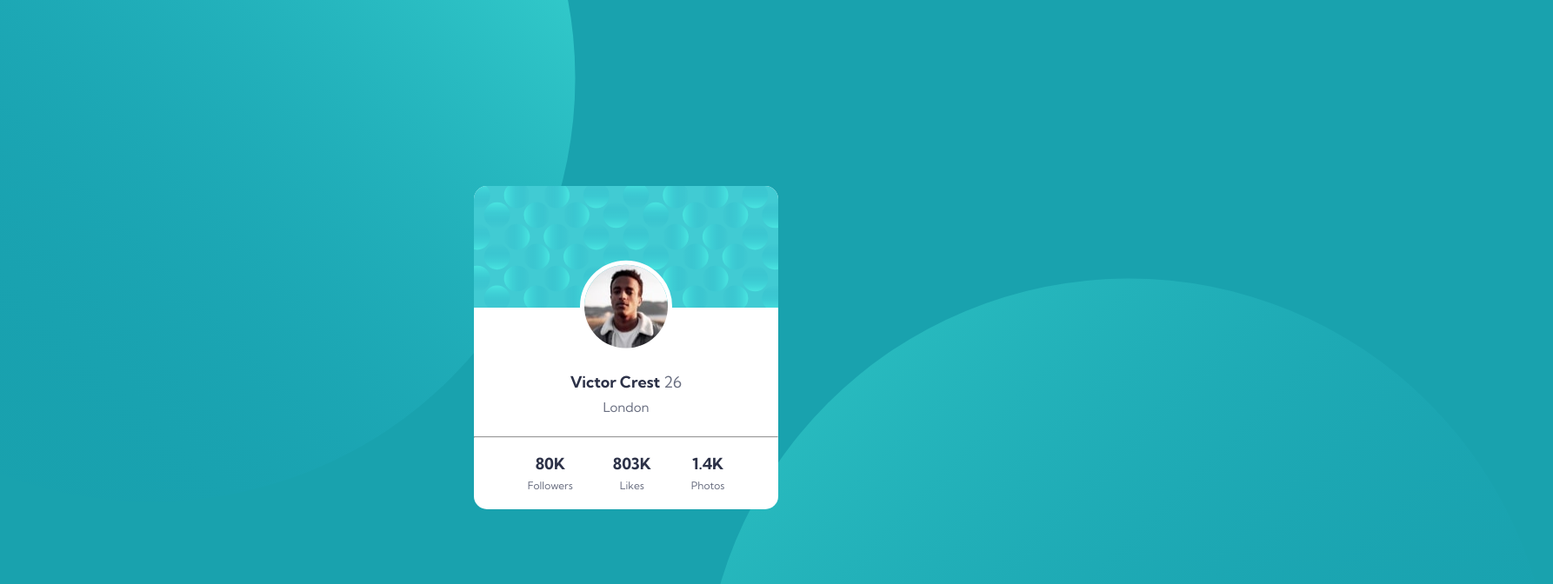
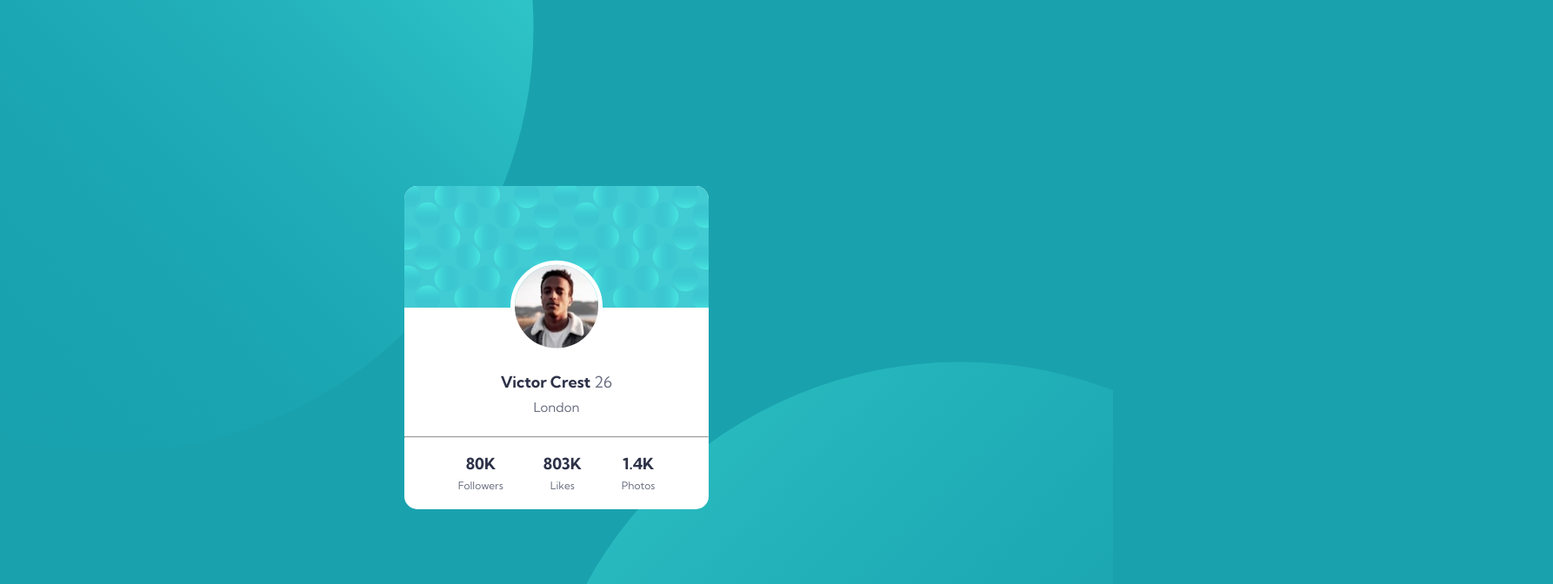
Before and after one commit to medwasleti2/profile-card, a plain HTML site: page index.html in a window 1280 px wide. Shown: the top 672 px of the page at 87% size, 1786 px wide, since content can reach past the window. Drawn offline with Linux system fonts and the light colour scheme.

Commit message:
Add files via upload

```diff
--- a/index.html
+++ b/index.html
@@ -18,8 +18,6 @@
     <!-- Feel free to remove these styles or customise in your own stylesheet 👍 -->
   </head>
   <body>
-    <img src="images/bg-pattern-top.svg" class="top-img" />
-    <img src="images/bg-pattern-bottom.svg" class="bottom-img" />
     <div class="container">
       <div class="cart">
         <div class="top-backround">
--- a/style.css
+++ b/style.css
@@ -8,24 +8,13 @@
 }
 
 body {
-  background: hsl(185, 75%, 39%);
+  /* background: hsl(185, 75%, 39%); */
   position: relative;
-  width: 1440px;
   overflow: hidden;
-}
-
-.top-img {
-  z-index: auto;
-  position: absolute;
-  top: -50%;
-  right: 54%;
-}
-
-.bottom-img {
-  z-index: auto;
-  position: absolute;
-  top: 40%;
-  right: -24%;
+  background: url(images/bg-pattern-top.svg), url(images/bg-pattern-bottom.svg);
+  background-color: #19a2ae;
+  background-position: right 52vw bottom 35vh, left 48vw top 52vh;
+  background-repeat: no-repeat, no-repeat;
 }
 
 .top-backround img {
```
Also changed, not shown: 1 other file.
